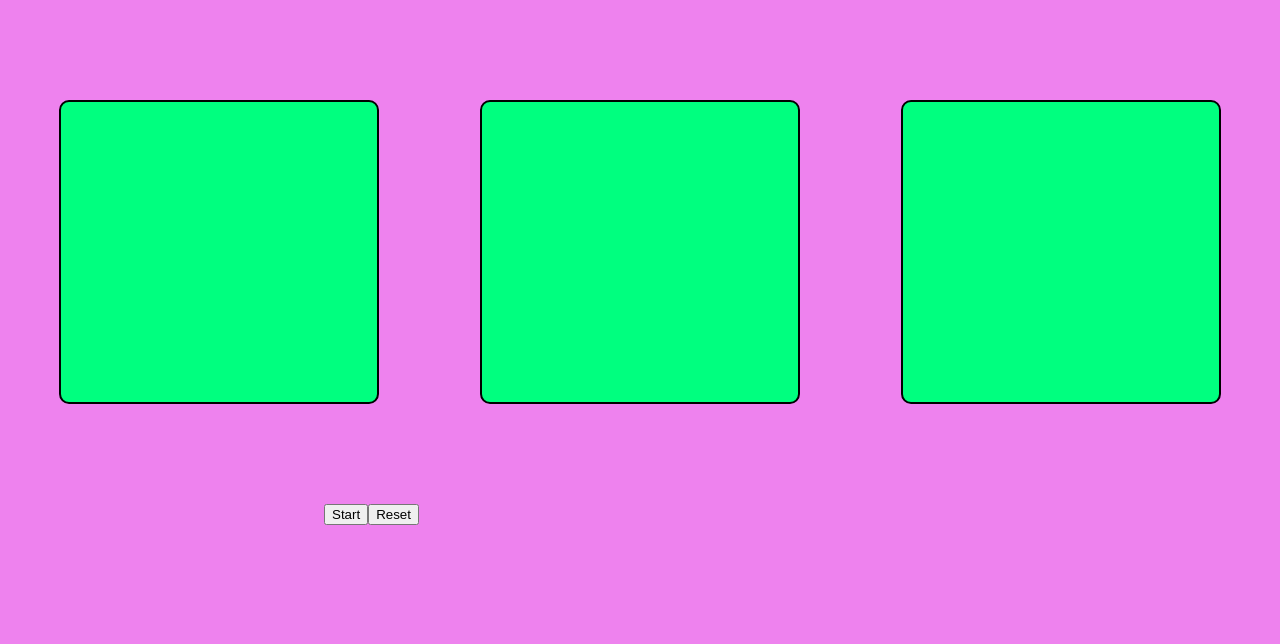
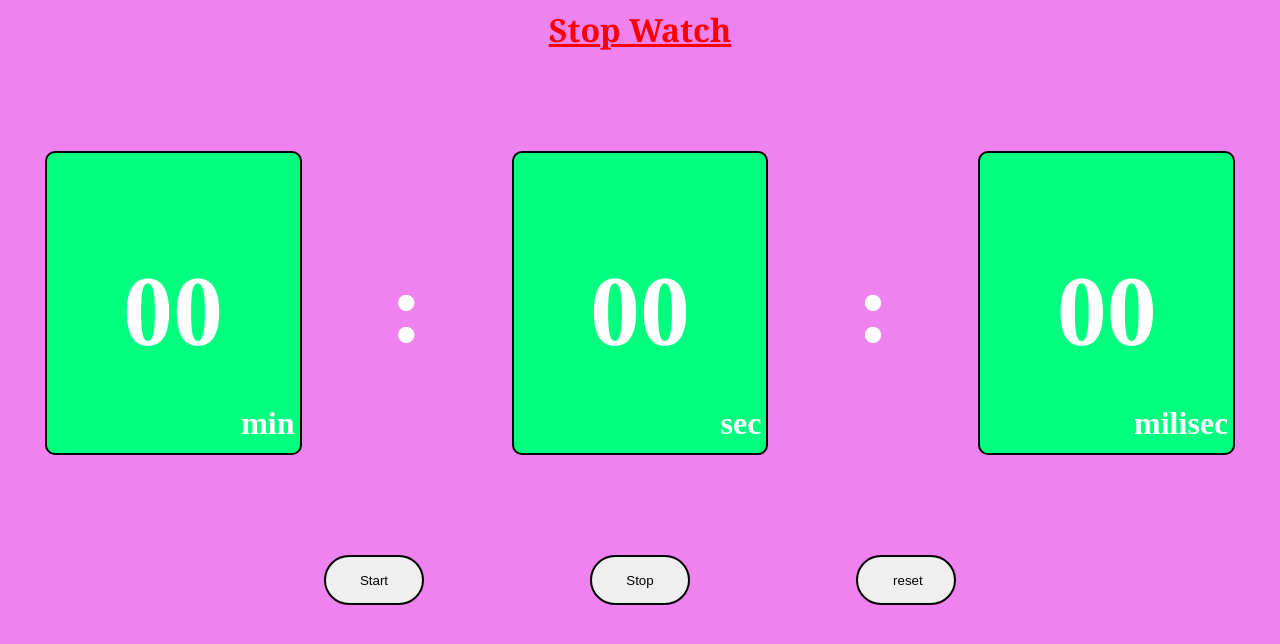
Before and after one commit to anittaaj/StopWatch_Using_JS, a plain HTML site: page index.html in a window 1280 px wide. Drawn offline with Linux system fonts and the light colour scheme.

Commit message:
index.html modified

```diff
--- a/index.html
+++ b/index.html
@@ -8,14 +8,33 @@
     <link rel="stylesheet" href="style.css">
 </head>
 <body>
+
+<!--A Stopwatch starting with 0 minute ,sec and  milisec -->
+<!-- header-->
+    <h2>Stop Watch</h2>
+
+ <!--stopwtach -->
     <div class="first">
-        <div class="hour"></div>
-        <div class="minute"></div>
-        <div class="seconds"></div>
+        <div class="hour">
+            <h1>00</h1>
+            <h3>min</h3>
+        </div>
+        <div class="one"><h1>:</h1></div>
+        <div class="minute">
+            <h1>00</h1>
+            <h3>sec</h3>
+        </div>
+        <div class="two"><h1>:</h1></div>
+        <div class="seconds">
+            <h1>00</h1>
+            <h3>milisec</h3>
+        </div>
+<!--rest option-->
     </div>
     <div class="second">
-        <input type="button" value="Start"><br>
-        <input type="reset">
+        <input type="button" value="Start" id="start"><br>
+        <input type="button" value="Stop" id="stop"><br>
+        <input type="reset" value=" reset">
     </div>
 </body>
 </html>
--- a/style.css
+++ b/style.css
@@ -16,13 +16,53 @@ body{
     margin-top: 100px;
     width: 50%;
     display: flex;
+    justify-content: space-between;
 
 }
 
 .hour ,.minute ,.seconds{
-    width:25%;
+    width:20%;
     height: 300px;
     border: 2px solid black;
     border-radius: 10px;
     background-color: springgreen;
 }
+
+.one,.two{
+
+    width:5%;
+    height: 300px;
+    border-radius: 10px;
+}
+
+input{
+
+    width: 100px;
+    height: 50px;
+    border: 2px solid black;
+    border-radius: 50px;
+}
+
+h1{
+    width: max-content;
+    margin: auto;
+    margin-top: 100px;
+    font-size: 100px;
+    color: white;
+}
+
+h3{
+    padding: 5px;
+    float: right;
+    font-size: xx-large;
+    color: white;
+}
+
+h2{
+    color: red;
+    font-family: Georgia, 'Times New Roman', Times, serif;
+    font-size: xx-large;
+    margin: auto;
+    width:max-content;
+    text-decoration: underline;
+}
```
